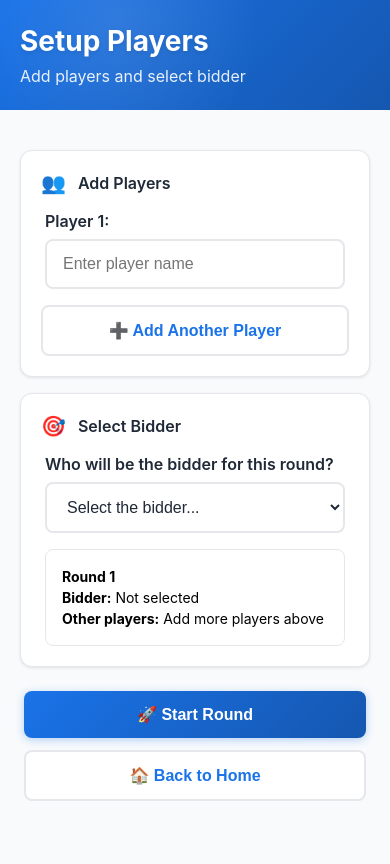
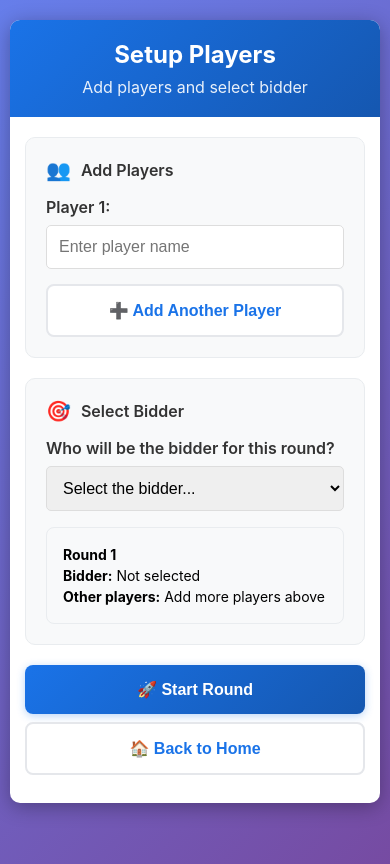
Before and after one commit to prcass/outrank, a plain HTML site: page index.html in a window 390 px wide. Both pictures are taken after a click on the button "👥 Setup Players". Drawn offline with Linux system fonts and the light colour scheme.

Commit message:
Update styles.css

```diff
--- a/styles.css
+++ b/styles.css
@@ -1,20 +1,6 @@
-/* CSS Variables */
-:root {
-    --primary: #1a73e8;
-    --primary-variant: #1557b0;
-    --secondary: #03dac6;
-    --accent: #fbbf24;
-    --error: #dc2626;
-    --surface: #ffffff;
-    --background: #f8fafc;
-    --on-primary: #ffffff;
-    --on-surface: #1f2937;
-    --on-surface-variant: #6b7280;
-    --outline: #e5e7eb;
-    --shadow: rgba(0, 0, 0, 0.1);
-}
+/* Fixed Know-It-All Styles - Simple Layout */
 
-/* Base styling */
+/* Reset and base styles */
 * {
     margin: 0;
     padding: 0;
@@ -25,207 +11,139 @@ body {
     font-family: -apple-system, BlinkMacSystemFont, 'Segoe UI', Roboto, Oxygen, Ubuntu, Cantarell, sans-serif;
     background: linear-gradient(135deg, #667eea 0%, #764ba2 100%);
     min-height: 100vh;
-    display: flex;
-    align-items: center;
-    justify-content: center;
-    padding: 20px;
+    margin: 0;
+    padding: 0;
 }
 
-/* Phone container - desktop only */
+/* Main container - simple centered layout */
 .phone-container {
-    display: flex;
-    align-items: center;
-    justify-content: center;
-    min-height: 100vh;
+    display: block;
+    width: 100%;
+    max-width: 400px;
+    margin: 50px auto;
+    padding: 0 20px;
+}
+
+.phone-frame {
+    background: white;
+    border-radius: 10px;
+    box-shadow: 0 4px 20px rgba(0, 0, 0, 0.3);
+    overflow: hidden;
     width: 100%;
 }
 
-.phone-frame {
-    width: 390px;
-    height: 844px;
-    background: #000;
-    border-radius: 40px;
-    padding: 8px;
-    box-shadow: 0 20px 60px rgba(0, 0, 0, 0.3);
-    position: relative;
-    overflow: hidden;
-}
-
-.phone-notch {
-    position: absolute;
-    top: 8px;
-    left: 50%;
-    transform: translateX(-50%);
-    width: 154px;
-    height: 32px;
-    background: #000;
-    border-radius: 0 0 16px 16px;
-    z-index: 10;
-    pointer-events: none;
-}
-
+/* Remove phone-specific styling */
+.phone-notch,
 .status-bar {
-    position: absolute;
-    top: 12px;
-    left: 16px;
-    right: 16px;
-    height: 24px;
-    display: flex;
-    justify-content: space-between;
-    align-items: center;
-    color: white;
-    font-size: 14px;
-    font-weight: 600;
-    z-index: 11;
-    pointer-events: none;
-}
-
-.status-icons {
-    display: flex;
-    gap: 8px;
-}
-
-/* App container */
-.phone-frame > * {
-    height: 100%;
-    background: var(--background);
-    border-radius: 32px;
-    overflow: hidden;
-    display: flex;
-    flex-direction: column;
-    position: relative;
-}
-
-/* App header */
-.app-header {
-    background: linear-gradient(135deg, var(--primary) 0%, var(--primary-variant) 100%);
-    color: white;
-    padding: 44px 20px 24px 20px;
-    position: relative;
-    overflow: hidden;
-}
-
-.header-background {
-    position: absolute;
-    top: 0;
-    left: 0;
-    right: 0;
-    bottom: 0;
-    background: radial-gradient(circle at 30% 20%, rgba(255, 255, 255, 0.1) 0%, transparent 50%);
-    pointer-events: none;
-}
-
-.app-title {
-    font-size: 32px;
-    font-weight: 700;
-    margin-bottom: 8px;
-    text-shadow: 0 2px 4px rgba(0, 0, 0, 0.1);
-}
-
-.app-subtitle {
-    font-size: 16px;
-    opacity: 0.9;
-    font-weight: 400;
-}
-
-.screen-title {
-    font-size: 28px;
-    font-weight: 700;
-    margin-bottom: 8px;
-    text-shadow: 0 2px 4px rgba(0, 0, 0, 0.1);
-}
-
-.screen-subtitle {
-    font-size: 16px;
-    opacity: 0.9;
-    font-weight: 400;
+    display: none;
 }
 
 /* Screen management */
 .screen {
     display: none;
-    flex-direction: column;
-    height: 100%;
+    width: 100%;
 }
 
 .screen.active {
-    display: flex;
+    display: block;
 }
 
-/* Screen content */
-.screen-content {
-    padding: 24px 20px;
-    flex: 1;
-    overflow-y: auto;
+/* Header styling */
+.app-header {
+    background: linear-gradient(135deg, #1a73e8 0%, #1557b0 100%);
+    color: white;
+    padding: 30px 20px;
+    text-align: center;
 }
 
-/* Card components */
-.action-card, .form-card, .info-card {
-    background: white;
-    border-radius: 12px;
+.app-title,
+.screen-title {
+    margin: 0;
+    font-size: 28px;
+    font-weight: bold;
+    margin-bottom: 8px;
+}
+
+.app-subtitle,
+.screen-subtitle {
+    margin: 0;
+    font-size: 16px;
+    opacity: 0.9;
+}
+
+/* Content areas */
+.screen-content {
+    padding: 30px 20px;
+}
+
+/* Card styling */
+.action-card,
+.form-card,
+.info-card {
+    background: #f8f9fa;
     padding: 20px;
-    margin: 16px 0;
-    box-shadow: 0 1px 3px rgba(0, 0, 0, 0.1);
-    border: 1px solid var(--outline);
+    margin: 0 0 20px 0;
+    border-radius: 10px;
+    border: 1px solid #e9ecef;
 }
 
 .card-icon {
-    font-size: 32px;
-    margin-bottom: 12px;
+    font-size: 24px;
+    margin-bottom: 10px;
 }
 
 .card-title {
+    margin: 0 0 10px 0;
     font-size: 18px;
     font-weight: 600;
-    margin-bottom: 8px;
-    color: var(--on-surface);
+    color: #333;
 }
 
 .card-description {
+    margin: 0 0 15px 0;
+    color: #666;
     font-size: 14px;
-    color: var(--on-surface-variant);
-    margin-bottom: 16px;
-    line-height: 1.5;
+    line-height: 1.4;
 }
 
 /* Section headers */
 .section-header {
     display: flex;
     align-items: center;
-    margin-bottom: 16px;
+    margin-bottom: 15px;
 }
 
 .section-icon {
     font-size: 20px;
-    margin-right: 12px;
+    margin-right: 10px;
 }
 
 .section-title {
     font-size: 16px;
     font-weight: 600;
-    color: var(--on-surface);
+    color: #333;
+    margin: 0;
 }
 
 /* Button styling */
 .btn {
-    padding: 14px 24px;
+    width: 100%;
+    padding: 15px;
     border: none;
     border-radius: 8px;
     font-size: 16px;
     font-weight: 600;
     cursor: pointer;
+    text-align: center;
     transition: all 0.2s ease;
-    text-align: center;
+    margin: 8px 0 0 0;
     display: block;
-    width: 100%;
     text-decoration: none;
-    position: relative;
-    overflow: hidden;
 }
 
 .btn.primary {
-    background: linear-gradient(135deg, var(--primary) 0%, var(--primary-variant) 100%);
-    color: var(--on-primary);
+    background: linear-gradient(135deg, #1a73e8 0%, #1557b0 100%);
+    color: white;
     box-shadow: 0 2px 8px rgba(26, 115, 232, 0.3);
 }
 
@@ -234,94 +152,63 @@ body {
     box-shadow: 0 4px 12px rgba(26, 115, 232, 0.4);
 }
 
-.btn.primary::before {
-    content: '';
-    position: absolute;
-    top: 0;
-    left: -100%;
-    width: 100%;
-    height: 100%;
-    background: linear-gradient(90deg, transparent, rgba(255, 255, 255, 0.2), transparent);
-    transition: left 0.5s ease;
-}
-
-.btn.primary:hover::before {
-    left: 100%;
-}
-
 .btn.secondary {
-    background: var(--surface);
-    color: var(--primary);
-    border: 2px solid var(--outline);
+    background: white;
+    color: #1a73e8;
+    border: 2px solid #e5e7eb;
 }
 
 .btn.secondary:hover {
-    background: var(--background);
-    border-color: var(--primary);
+    background: #f8f9fa;
+    border-color: #1a73e8;
     transform: translateY(-1px);
-}
-
-/* Button groups */
-.button-group {
-    display: flex;
-    flex-direction: column;
-    gap: 12px;
-    margin: 24px 0 16px 0;
-    padding: 0 4px;
 }
 
 /* Form styling */
 .form-group {
-    margin: 16px 0;
-    padding: 0 4px;
+    margin: 15px 0;
 }
 
 .form-group label {
     display: block;
     margin-bottom: 8px;
     font-weight: 600;
-    color: var(--on-surface);
+    color: #333;
 }
 
-.form-group input, .form-group select {
+.form-group input,
+.form-group select {
     width: 100%;
-    padding: 14px 16px;
-    border: 2px solid var(--outline);
-    border-radius: 8px;
+    padding: 12px;
+    border: 1px solid #ddd;
+    border-radius: 5px;
     font-size: 16px;
-    background: var(--surface);
-    color: var(--on-surface);
     box-sizing: border-box;
-    margin: 0;
 }
 
-.form-group input:focus, .form-group select:focus {
+.form-group input:focus,
+.form-group select:focus {
     outline: none;
-    border-color: var(--primary);
+    border-color: #1a73e8;
     box-shadow: 0 0 0 3px rgba(26, 115, 232, 0.1);
 }
 
-/* Cards container */
-.cards-container {
-    margin: 20px 0;
-    padding: 0 4px;
+/* Button groups */
+.button-group {
+    margin-top: 20px;
 }
 
-.cards-container h3 {
-    margin: 0 0 16px 0;
-    font-size: 18px;
-    font-weight: 600;
-    color: var(--on-surface);
+.button-group .btn {
+    margin: 8px 0;
 }
 
-/* Progress card */
+/* Progress bars */
 .progress-card {
-    background: white;
-    border-radius: 12px;
+    background: #f8f9fa;
+    border-radius: 10px;
     padding: 20px;
     margin: 16px 0;
-    box-shadow: 0 1px 3px rgba(0, 0, 0, 0.1);
-    border: 1px solid var(--outline);
+    border: 1px solid #e9ecef;
 }
 
 .progress-header {
@@ -330,45 +217,47 @@ body {
     align-items: center;
     margin-bottom: 12px;
     font-weight: 600;
-    color: var(--on-surface);
+    color: #333;
 }
 
 .progress-bar {
     height: 8px;
-    background: var(--outline);
+    background: #e9ecef;
     border-radius: 4px;
     overflow: hidden;
 }
 
 .progress-fill {
     height: 100%;
-    background: linear-gradient(90deg, var(--accent) 0%, #f59e0b 100%);
+    background: linear-gradient(90deg, #fbbf24 0%, #f59e0b 100%);
     border-radius: 4px;
     transition: width 0.3s ease;
     width: 0%;
 }
 
-/* Round summary */
-.round-summary {
-    background: var(--surface);
-    border: 1px solid var(--outline);
-    border-radius: 8px;
-    padding: 16px;
-    margin: 16px 4px 0 4px;
-    font-size: 14px;
-    line-height: 1.5;
+/* Cards container */
+.cards-container {
+    margin: 20px 0;
 }
 
-/* Card states */
+.cards-container h3 {
+    margin: 0 0 16px 0;
+    font-size: 18px;
+    font-weight: 600;
+    color: #333;
+}
+
+/* Game cards */
 .card {
-    background: var(--surface);
-    border: 2px solid var(--outline);
+    background: white;
+    border: 2px solid #e9ecef;
     border-radius: 8px;
     padding: 16px;
     margin: 8px;
     text-align: center;
     font-weight: 600;
     transition: all 0.2s ease;
+    display: inline-block;
 }
 
 .card.revealed {
@@ -383,7 +272,18 @@ body {
     color: #dc2626;
 }
 
-/* Scores and leaderboard */
+/* Round summary */
+.round-summary {
+    background: #f8f9fa;
+    border: 1px solid #e9ecef;
+    border-radius: 8px;
+    padding: 16px;
+    margin: 16px 0 0 0;
+    font-size: 14px;
+    line-height: 1.5;
+}
+
+/* Scores and stats */
 .scores-table {
     width: 100%;
     border-collapse: collapse;
@@ -394,18 +294,18 @@ body {
 .scores-table td {
     padding: 12px 8px;
     text-align: left;
-    border-bottom: 1px solid var(--outline);
+    border-bottom: 1px solid #e9ecef;
 }
 
 .scores-table th {
-    background: var(--background);
+    background: #f8f9fa;
     font-weight: 600;
-    color: var(--on-surface);
+    color: #333;
     font-size: 14px;
 }
 
 .scores-table td {
-    color: var(--on-surface-variant);
+    color: #666;
     font-size: 14px;
 }
 
@@ -432,7 +332,7 @@ body {
     justify-content: space-between;
     align-items: center;
     padding: 12px 0;
-    border-bottom: 1px solid var(--outline);
+    border-bottom: 1px solid #e9ecef;
 }
 
 .player-stat-item:last-child {
@@ -441,28 +341,36 @@ body {
 
 .player-stat-name {
     font-weight: 600;
-    color: var(--on-surface);
+    color: #333;
 }
 
 .player-stat-value {
-    color: var(--on-surface-variant);
+    color: #666;
     font-size: 14px;
 }
 
+.no-scores-message {
+    text-align: center;
+    padding: 40px 20px;
+    color: #666;
+    font-style: italic;
+}
+
+/* Chip inventory */
 .chip-inventory-item {
     display: flex;
     justify-content: space-between;
     align-items: center;
     padding: 12px 16px;
     margin: 8px 0;
-    background: var(--background);
+    background: #f8f9fa;
     border-radius: 8px;
-    border: 1px solid var(--outline);
+    border: 1px solid #e9ecef;
 }
 
 .chip-inventory-player {
     font-weight: 600;
-    color: var(--on-surface);
+    color: #333;
 }
 
 .chip-inventory-chips {
@@ -490,46 +398,23 @@ body {
     background: #7c3aed;
 }
 
-.no-scores-message {
-    text-align: center;
-    padding: 40px 20px;
-    color: var(--on-surface-variant);
-    font-style: italic;
-}
-
 /* Responsive design */
 @media (max-width: 480px) {
-    body {
-        padding: 0;
-        background: var(--background);
-    }
-
     .phone-container {
-        width: 100%;
-        height: 100vh;
-    }
-
-    .phone-frame {
-        width: 100%;
-        height: 100%;
-        border-radius: 0;
-        padding: 0;
-        box-shadow: none;
-    }
-
-    .phone-notch {
-        display: none;
-    }
-
-    .status-bar {
-        display: none;
+        margin: 20px auto;
+        padding: 0 10px;
     }
 
     .app-header {
-        padding: 24px 20px;
+        padding: 20px 15px;
     }
 
-    .phone-frame > * {
-        border-radius: 0;
+    .screen-content {
+        padding: 20px 15px;
+    }
+
+    .app-title,
+    .screen-title {
+        font-size: 24px;
     }
 }
```
